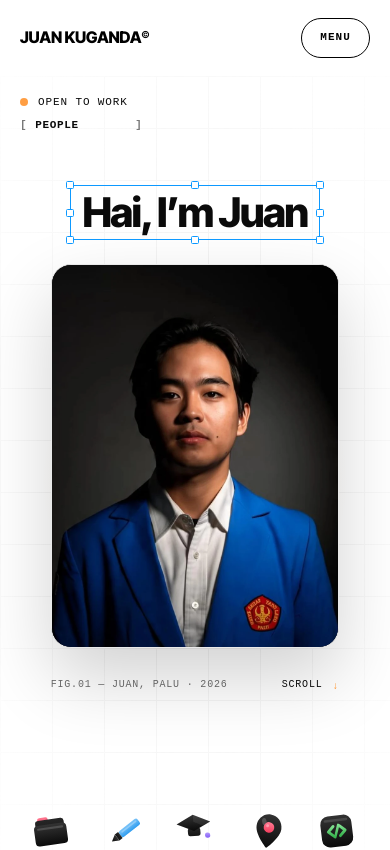
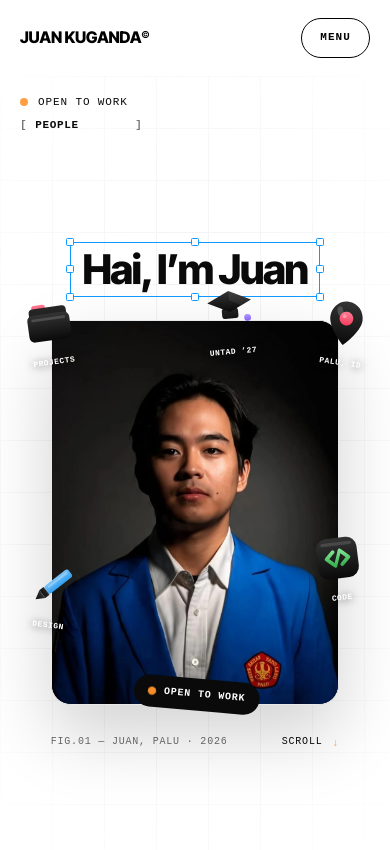
Before and after one commit to juanKuganda/portofoliov3, a React (Vite) app: page / in a window 390 px wide. Shown: the top 850 px of the page. Built offline with nearby package versions, Linux system fonts and the light colour scheme; a web font is replaced by a local one.

Commit message:
Mobile hero: doodles as stickers on the photo

```diff
--- a/src/index.css
+++ b/src/index.css
@@ -1020,44 +1020,44 @@ a {
   .hero-reel::before {
     background-size: 52px 52px;
   }
-  /* Stickers become one tidy row under the card — compact enough that
-     all five fit without wrapping. */
+  /* Mobile: stickers go back to floating OVER the card like stickers
+     on a photo (absolute), instead of a row below it. Positions are
+     tuned per-sticker below. */
   .reel-stickers {
-    position: static;
-    display: flex;
-    flex-wrap: nowrap;
-    gap: 8px;
-    justify-content: space-between;
-    align-items: flex-end;
-    /* Bottom padding clears the absolute-positioned ruler. */
-    padding: 4px var(--pad) 48px;
-    z-index: 2;
+    position: absolute;
+    inset: 0;
+    z-index: 3;
+    pointer-events: none;
   }
   .sticker {
-    position: static !important;
-    flex: 1 1 0;
-    min-width: 0;
-  }
-  /* The "open to work" pill is redundant on mobile (the kicker up top
-     already says it) — hide it so the five doodles get a clean row. */
-  .sticker:has(.doodle-pill) {
-    display: none;
+    position: absolute !important;
   }
   .doodle,
   .doodle-pill {
-    transform: none;
+    transform: translate(-50%, -50%);
   }
   .doodle-svg {
-    height: 40px;
+    height: 52px;
   }
   .doodle-label {
     font-size: 8px;
     letter-spacing: 0.06em;
+    /* Labels sit on the dark photo on mobile — light text + shadow. */
+    color: var(--paper);
+    text-shadow: 0 1px 8px rgba(0, 0, 0, 0.65);
   }
   .doodle-pill {
     font-size: 10px;
     padding: 8px 14px;
   }
+  /* Sticker positions tuned for the mobile card (hero-relative).
+     All six sit on the portrait like stickers on a photo. */
+  .reel-stickers .sticker:nth-child(1) { top: 30% !important; left: 14% !important; } /* folder */
+  .reel-stickers .sticker:nth-child(2) { top: 62% !important; left: 12% !important; } /* pencil */
+  .reel-stickers .sticker:nth-child(3) { top: 29% !important; left: 60% !important; } /* cap */
+  .reel-stickers .sticker:nth-child(4) { top: 31% !important; left: 87% !important; } /* pin */
+  .reel-stickers .sticker:nth-child(5) { top: 58% !important; left: 88% !important; } /* code */
+  .reel-stickers .sticker:nth-child(6) { top: 74% !important; left: 50% !important; } /* pill */
   /* Ruler stays, slimmer, above the caption row. */
   .reel-ruler {
     height: 34px;
```
